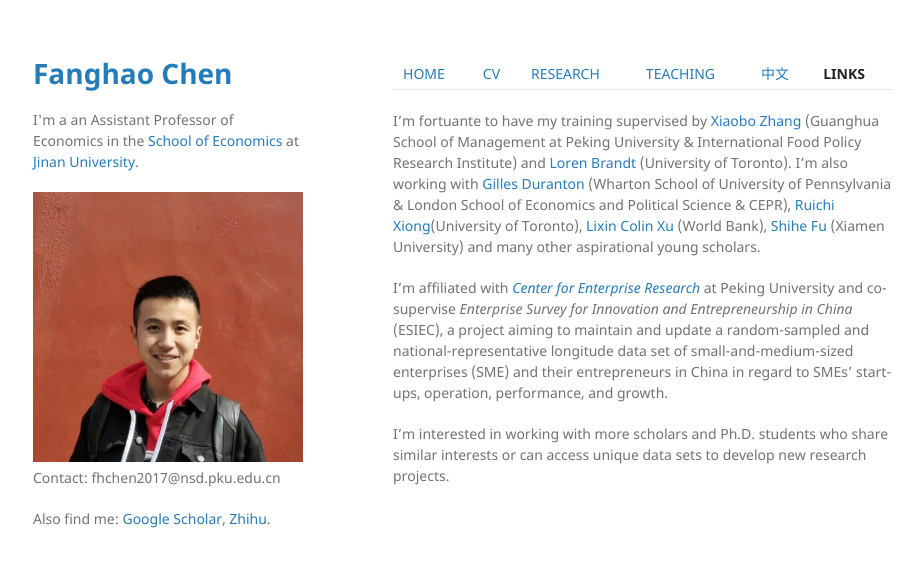
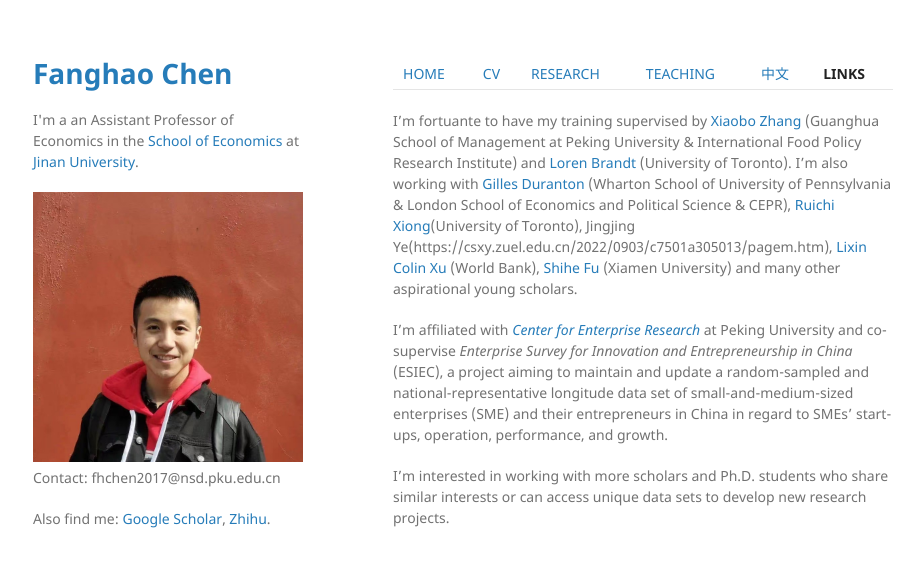
Before and after one commit to FanghaoChen/homepage, a Jekyll site: the page built from links.md, in a window 1280 px wide. Shown: the top 567 px of the page, without its empty margins (177-1099 px from the left). Built offline with Jekyll 4.4.1, drawn with Linux system fonts in a browser that asks for light colours; our own code applies the rules of GitHub Pages for plain Markdown files.

Commit message:
Update links.md

```diff
--- a/links.md
+++ b/links.md
@@ -1,6 +1,6 @@
-[HOME](./index.md) | [CV](./assets/CV_FanghaoChen_220927.pdf) | [RESEARCH](./research.md) | [TEACHING](./teaching.md) | [中文](./chinesepage.md) | [**LINKS**](./links.md)
+[HOME](./index.md) | [CV](./assets/CV_FanghaoChen_231105.pdf) | [RESEARCH](./research.md) | [TEACHING](./teaching.md) | [中文](./chinesepage.md) | [**LINKS**](./links.md)
 
-I'm fortuante to have my training supervised by [Xiaobo Zhang](https://www.gsm.pku.edu.cn/jsjjxq.jsp?urltype=tree.TreeTempUrl&wbtreeid=1141&user_id=x.zhang) (Guanghua School of Management at Peking University & International Food Policy Research Institute) and [Loren Brandt](https://brandt.economics.utoronto.ca/) (University of Toronto). I'm also working with [Gilles Duranton](http://real-faculty.wharton.upenn.edu/duranton/) (Wharton School of University of Pennsylvania & London School of Economics and Political Science & CEPR), [Ruichi Xiong](https://www.ruichixiong.com/)(University of Toronto), [Lixin Colin Xu](https://www.worldbank.org/en/about/people/l/l-colin-xu) (World Bank), [Shihe Fu](https://ideas.repec.org/e/pfu39.html) (Xiamen University) and many other aspirational young scholars.
+I'm fortuante to have my training supervised by [Xiaobo Zhang](https://www.gsm.pku.edu.cn/jsjjxq.jsp?urltype=tree.TreeTempUrl&wbtreeid=1141&user_id=x.zhang) (Guanghua School of Management at Peking University & International Food Policy Research Institute) and [Loren Brandt](https://brandt.economics.utoronto.ca/) (University of Toronto). I'm also working with [Gilles Duranton](http://real-faculty.wharton.upenn.edu/duranton/) (Wharton School of University of Pennsylvania & London School of Economics and Political Science & CEPR), [Ruichi Xiong](https://www.ruichixiong.com/)(University of Toronto), Jingjing Ye(https://csxy.zuel.edu.cn/2022/0903/c7501a305013/pagem.htm), [Lixin Colin Xu](https://www.worldbank.org/en/about/people/l/l-colin-xu) (World Bank), [Shihe Fu](https://ideas.repec.org/e/pfu39.html) (Xiamen University) and many other aspirational young scholars.
 
 I'm affiliated with [_Center for Enterprise Research_](https://www.cer.pku.edu.cn/) at Peking University and co-supervise _Enterprise Survey for Innovation and Entrepreneurship in China_ (ESIEC), a project aiming to maintain and update a random-sampled and national-representative longitude data set of small-and-medium-sized enterprises (SME) and their entrepreneurs in China in regard to SMEs’ start-ups, operation, performance, and growth.
 
```
